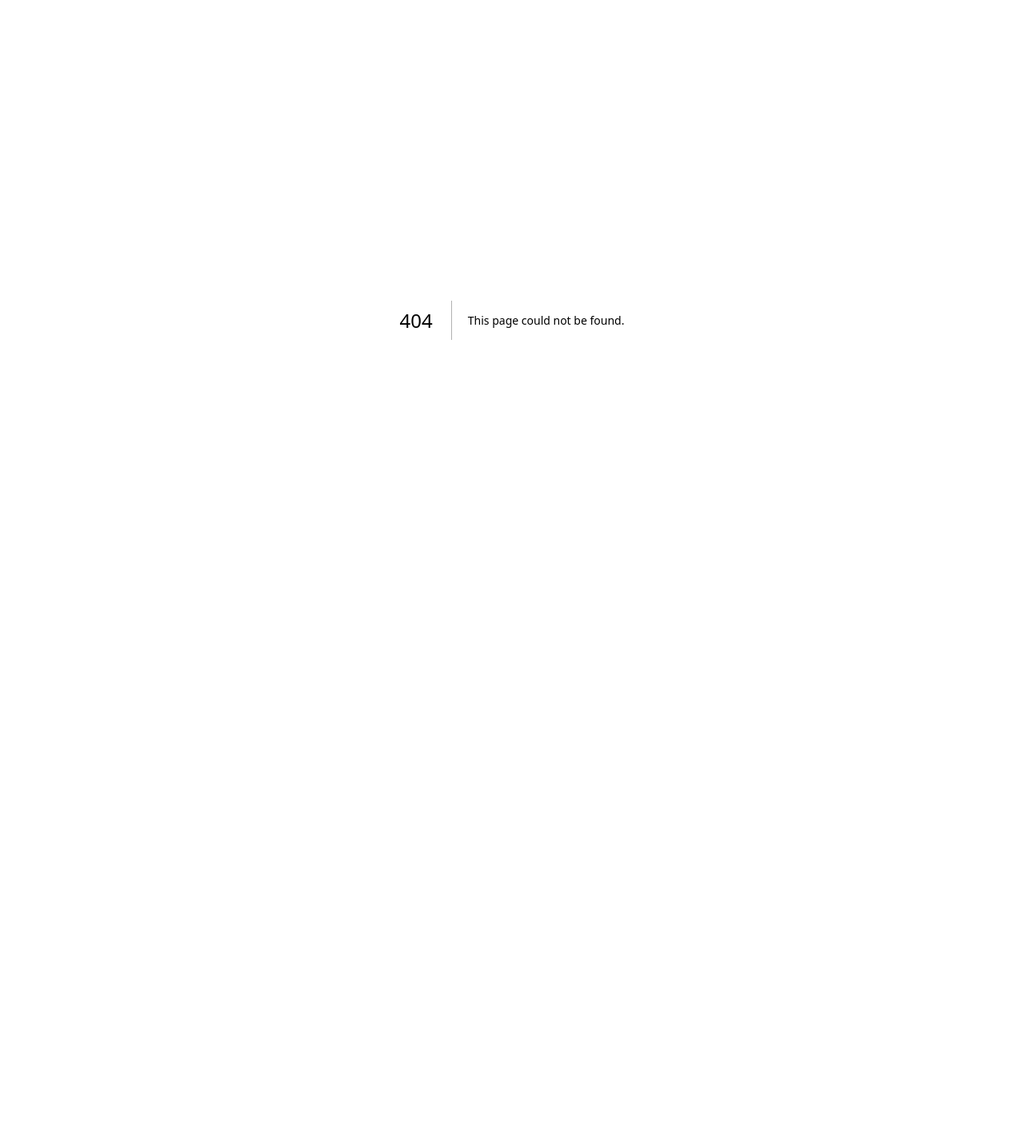
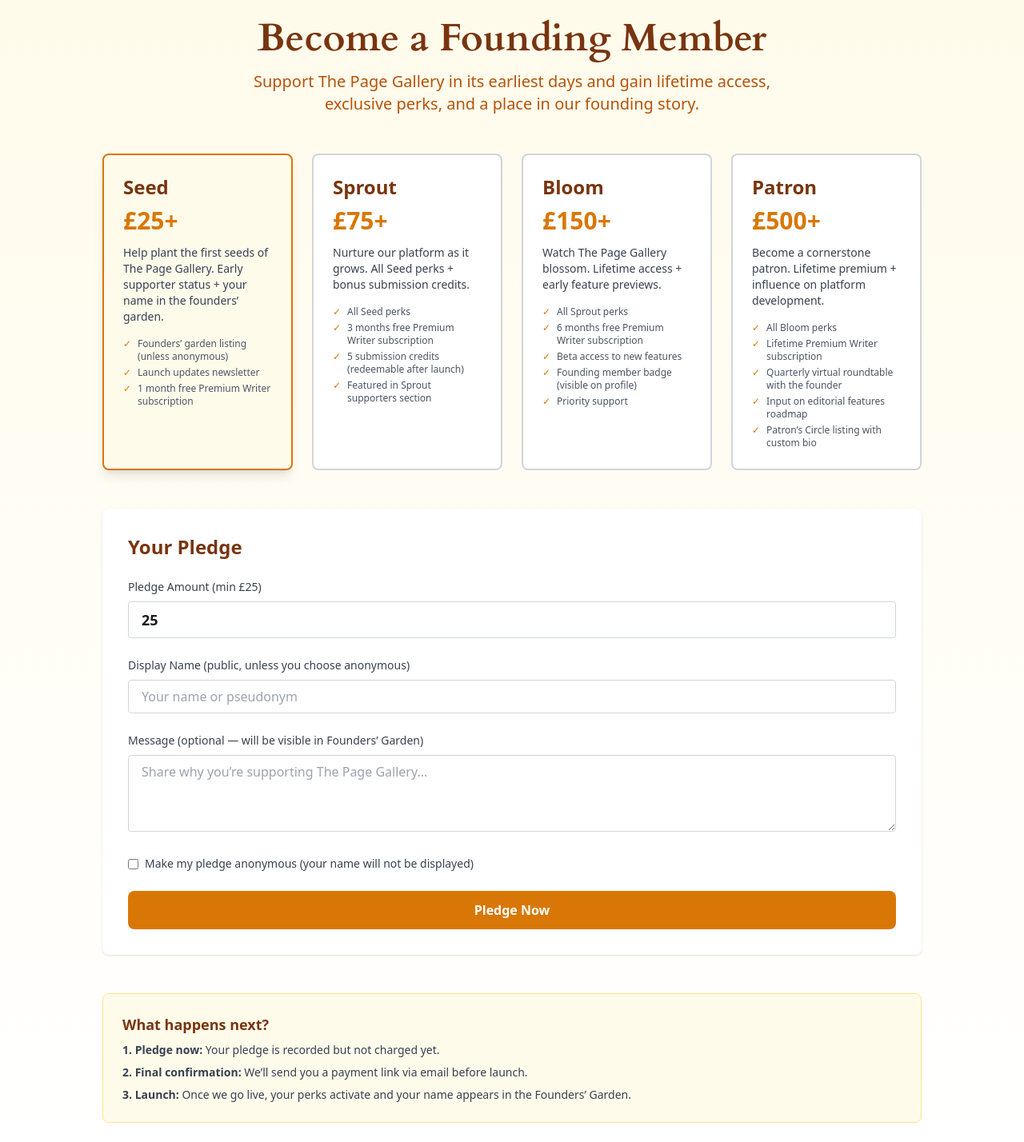
Before and after one commit to sophia860/page-gallery-literary-platform, a Next.js app: page /founding-member in a window 1280 px wide. Before the commit this address had no page. Shown: the whole page at 80% size. Before the commit the page ends 800 px from the top, so only its background shows below. Built offline with nearby package versions, Linux system fonts and the light colour scheme; no server answers.

Commit message:
feat: Add Founding Member pledge page with tier selection

```diff
--- /dev/null
+++ b/app/founding-member/page.tsx
@@ -0,0 +1,292 @@
+"use client";
+
+import { useState, useEffect } from "react";
+import { Card } from "next/font/google";
+import { Button } from "@radix-ui/react-slot";
+import { Label } from "@radix-ui/react-label";
+import { createClient } from "@supabase/supabase-js";
+
+type Tier = "seed" | "sprout" | "bloom" | "patron";
+
+interface FoundingMemberData {
+  tier: Tier;
+  pledge_amount: number;
+  display_name: string;
+  message: string | null;
+  is_anonymous: boolean;
+  status: string;
+}
+
+const TIERS = [
+  {
+    id: "seed" as Tier,
+    name: "Seed",
+    min: 25,
+    description: "Help plant the first seeds of The Page Gallery. Early supporter status + your name in the founders’ garden.",
+    perks: [
+      "Founders’ garden listing (unless anonymous)",
+      "Launch updates newsletter",
+      "1 month free Premium Writer subscription"
+    ]
+  },
+  {
+    id: "sprout" as Tier,
+    name: "Sprout",
+    min: 75,
+    description: "Nurture our platform as it grows. All Seed perks + bonus submission credits.",
+    perks: [
+      "All Seed perks",
+      "3 months free Premium Writer subscription",
+      "5 submission credits (redeemable after launch)",
+      "Featured in Sprout supporters section"
+    ]
+  },
+  {
+    id: "bloom" as Tier,
+    name: "Bloom",
+    min: 150,
+    description: "Watch The Page Gallery blossom. Lifetime access + early feature previews.",
+    perks: [
+      "All Sprout perks",
+      "6 months free Premium Writer subscription",
+      "Beta access to new features",
+      "Founding member badge (visible on profile)",
+      "Priority support"
+    ]
+  },
+  {
+    id: "patron" as Tier,
+    name: "Patron",
+    min: 500,
+    description: "Become a cornerstone patron. Lifetime premium + influence on platform development.",
+    perks: [
+      "All Bloom perks",
+      "Lifetime Premium Writer subscription",
+      "Quarterly virtual roundtable with the founder",
+      "Input on editorial features roadmap",
+      "Patron’s Circle listing with custom bio"
+    ]
+  }
+];
+
+export default function FoundingMemberPage() {
+  const [selectedTier, setSelectedTier] = useState<Tier>("seed");
+  const [customAmount, setCustomAmount] = useState<number>(25);
+  const [displayName, setDisplayName] = useState("");
+  const [message, setMessage] = useState("");
+  const [isAnonymous, setIsAnonymous] = useState(false);
+  const [loading, setLoading] = useState(false);
+  const [existing, setExisting] = useState<FoundingMemberData | null>(null);
+  const [user, setUser] = useState<any>(null);
+
+  useEffect(() => {
+    // Fetch existing pledge on mount
+    async function fetchPledge() {
+      try {
+        const res = await fetch("/api/founding-member");
+        if (res.ok) {
+          const data = await res.json();
+          if (data.founding_member) {
+            setExisting(data.founding_member);
+            setSelectedTier(data.founding_member.tier);
+            setCustomAmount(data.founding_member.pledge_amount);
+            setDisplayName(data.founding_member.display_name || "");
+            setMessage(data.founding_member.message || "");
+            setIsAnonymous(data.founding_member.is_anonymous);
+          }
+        }
+      } catch (err) {
+        console.error("Failed to load existing pledge:", err);
+      }
+    }
+
+    fetchPledge();
+  }, []);
+
+  const handleSubmit = async (e: React.FormEvent) => {
+    e.preventDefault();
+    setLoading(true);
+
+    try {
+      const res = await fetch("/api/founding-member", {
+        method: "POST",
+        headers: { "Content-Type": "application/json" },
+        body: JSON.stringify({
+          tier: selectedTier,
+          pledge_amount: customAmount,
+          display_name: displayName,
+          message,
+          is_anonymous: isAnonymous,
+        }),
+      });
+
+      if (!res.ok) {
+        const err = await res.json();
+        alert(`Error: ${err.error}`);
+      } else {
+        alert("Pledge saved! Thank you for supporting The Page Gallery.");
+        const data = await res.json();
+        setExisting(data.founding_member);
+      }
+    } catch (err) {
+      alert("Network error. Please try again.");
+    } finally {
+      setLoading(false);
+    }
+  };
+
+  const selectedTierData = TIERS.find((t) => t.id === selectedTier)!;
+
+  return (
+    <div className="min-h-screen bg-gradient-to-b from-amber-50 to-white p-6">
+      <div className="max-w-5xl mx-auto">
+        <header className="text-center mb-12">
+          <h1 className="text-5xl font-serif font-bold text-amber-900 mb-4">
+            Become a Founding Member
+          </h1>
+          <p className="text-xl text-amber-700 max-w-2xl mx-auto">
+            Support The Page Gallery in its earliest days and gain lifetime
+            access, exclusive perks, and a place in our founding story.
+          </p>
+        </header>
+
+        {existing && existing.status !== "pledged" && (
+          <div className="bg-green-100 border border-green-400 text-green-700 px-4 py-3 rounded mb-6">
+            Your pledge has been confirmed! Thank you for being a founding member.
+          </div>
+        )}
+
+        <div className="grid md:grid-cols-2 lg:grid-cols-4 gap-6 mb-12">
+          {TIERS.map((tier) => (
+            <div
+              key={tier.id}
+              onClick={() => {
+                setSelectedTier(tier.id);
+                setCustomAmount(tier.min);
+              }}
+              className={`cursor-pointer rounded-lg border-2 p-6 transition ${
+                selectedTier === tier.id
+                  ? "border-amber-600 bg-amber-50 shadow-lg"
+                  : "border-gray-300 bg-white hover:border-amber-400"
+              }`}
+            >
+              <h3 className="text-2xl font-bold text-amber-900 mb-2">
+                {tier.name}
+              </h3>
+              <p className="text-3xl font-bold text-amber-600 mb-3">
+                £{tier.min}+
+              </p>
+              <p className="text-sm text-gray-700 mb-4">{tier.description}</p>
+              <ul className="text-xs text-gray-600 space-y-1">
+                {tier.perks.map((perk, i) => (
+                  <li key={i} className="flex items-start">
+                    <span className="text-amber-600 mr-2">✓</span>
+                    {perk}
+                  </li>
+                ))}
+              </ul>
+            </div>
+          ))}
+        </div>
+
+        <form onSubmit={handleSubmit} className="bg-white rounded-lg shadow p-8">
+          <h2 className="text-2xl font-bold text-amber-900 mb-6">
+            Your Pledge
+          </h2>
+
+          <div className="mb-6">
+            <label className="block text-sm font-medium text-gray-700 mb-2">
+              Pledge Amount (min £{selectedTierData.min})
+            </label>
+            <input
+              type="number"
+              min={selectedTierData.min}
+              value={customAmount}
+              onChange={(e) => setCustomAmount(Number(e.target.value))}
+              className="w-full border border-gray-300 rounded px-4 py-2 text-lg font-bold"
+              required
+            />
+          </div>
+
+          <div className="mb-6">
+            <label className="block text-sm font-medium text-gray-700 mb-2">
+              Display Name (public, unless you choose anonymous)
+            </label>
+            <input
+              type="text"
+              value={displayName}
+              onChange={(e) => setDisplayName(e.target.value)}
+              placeholder="Your name or pseudonym"
+              className="w-full border border-gray-300 rounded px-4 py-2"
+            />
+          </div>
+
+          <div className="mb-6">
+            <label className="block text-sm font-medium text-gray-700 mb-2">
+              Message (optional — will be visible in Founders’ Garden)
+            </label>
+            <textarea
+              value={message}
+              onChange={(e) => setMessage(e.target.value)}
+              placeholder="Share why you’re supporting The Page Gallery..."
+              className="w-full border border-gray-300 rounded px-4 py-2 h-24"
+              maxLength={280}
+            />
+          </div>
+
+          <div className="mb-6">
+            <label className="flex items-center">
+              <input
+                type="checkbox"
+                checked={isAnonymous}
+                onChange={(e) => setIsAnonymous(e.target.checked)}
+                className="mr-2"
+              />
+              <span className="text-sm text-gray-700">
+                Make my pledge anonymous (your name will not be displayed)
+              </span>
+            </label>
+          </div>
+
+          <button
+            type="submit"
+            disabled={loading}
+            className="w-full bg-amber-600 text-white font-bold py-3 px-6 rounded-lg hover:bg-amber-700 disabled:opacity-50 disabled:cursor-not-allowed"
+          >
+            {loading
+              ? "Saving..."
+              : existing
+              ? "Update Pledge"
+              : "Pledge Now"}
+          </button>
+
+          {existing && existing.status === "pledged" && (
+            <p className="text-xs text-gray-500 mt-4 text-center">
+              You can update your pledge at any time before we process payments.
+            </p>
+          )}
+        </form>
+
+        <div className="mt-12 bg-amber-50 border border-amber-200 rounded-lg p-6">
+          <h3 className="text-lg font-bold text-amber-900 mb-2">
+            What happens next?
+          </h3>
+          <ol className="text-sm text-gray-700 space-y-2">
+            <li>
+              <strong>1. Pledge now:</strong> Your pledge is recorded but not
+              charged yet.
+            </li>
+            <li>
+              <strong>2. Final confirmation:</strong> We’ll send you a payment
+              link via email before launch.
+            </li>
+            <li>
+              <strong>3. Launch:</strong> Once we go live, your perks activate
+              and your name appears in the Founders’ Garden.
+            </li>
+          </ol>
+        </div>
+      </div>
+    </div>
+  );
+}
```
